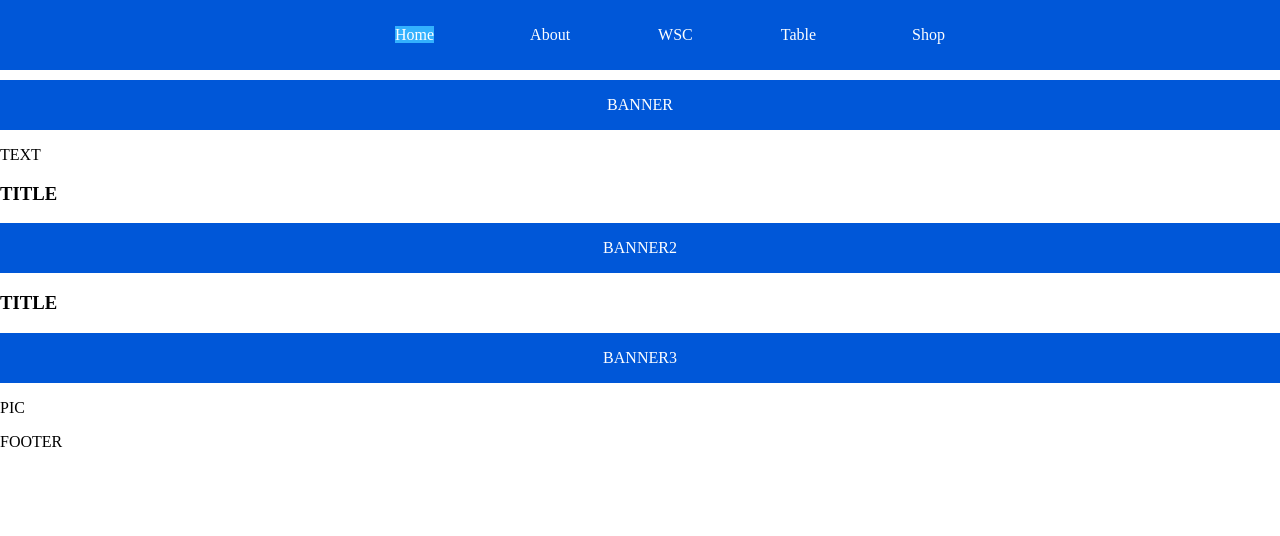
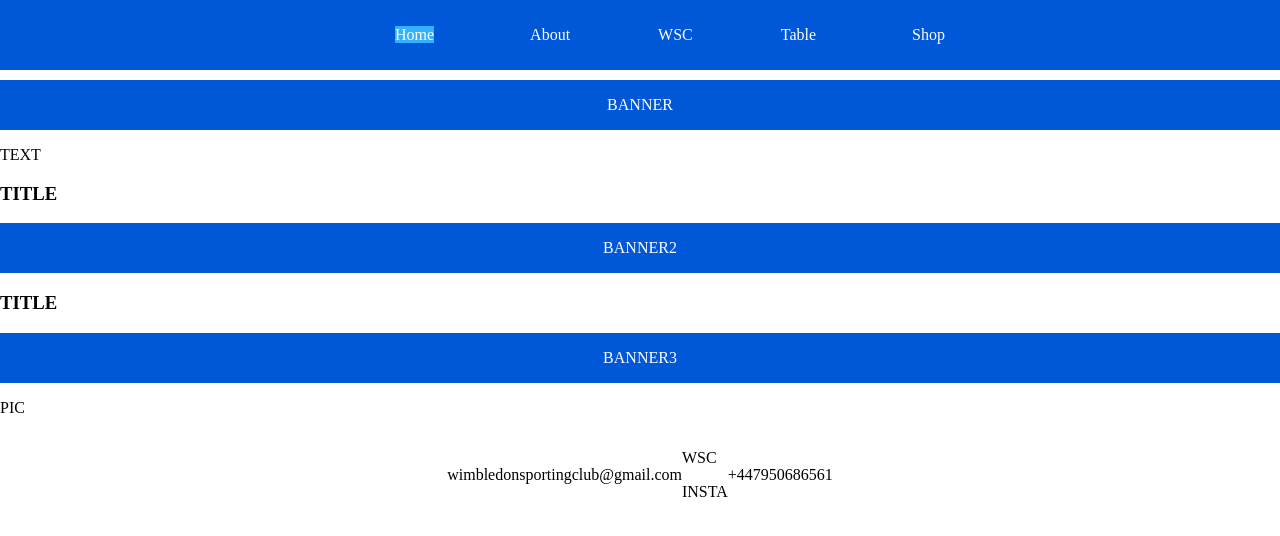
Before and after one commit to hasanshahid99/WSC-Site, a React (Create React App) app in the folder wimbledon-sporting-club/: page /about in a window 1280 px wide. Shown: the top 536 px of the page. Built offline with nearby package versions, Linux system fonts and the light colour scheme.

Commit message:
added footer and build

```diff
--- a/wimbledon-sporting-club/src/pages/About.tsx
+++ b/wimbledon-sporting-club/src/pages/About.tsx
@@ -1,5 +1,5 @@
 import React from 'react'
-
+import Footer from '../components/Footer'
 const About = () => {
   return (
     <div className="container">
@@ -20,7 +20,7 @@ const About = () => {
       <section className='img-banner'>
 <p>PIC</p>
       </section>
-<p>FOOTER</p>
+<Footer/>
     </div>
   )
 }
```
